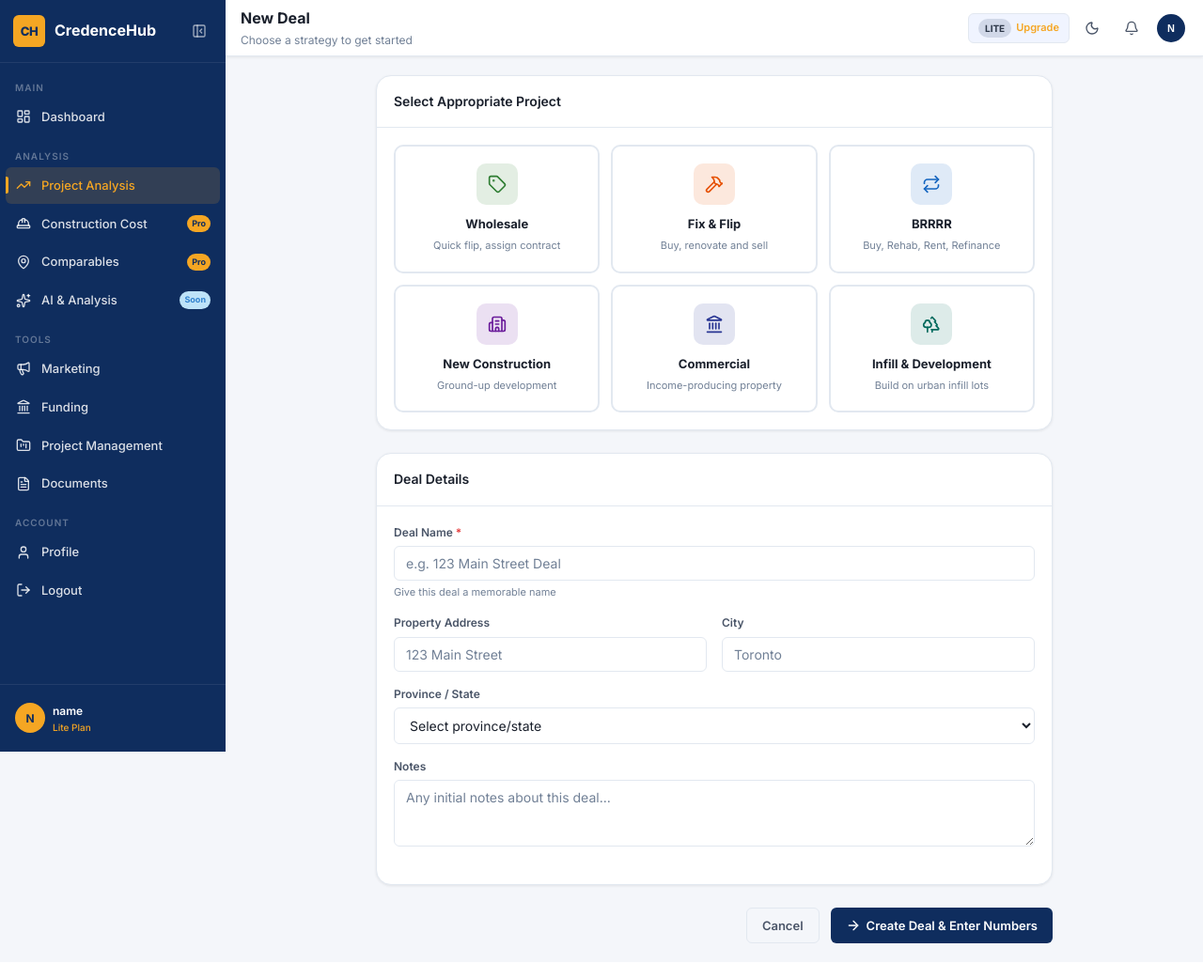
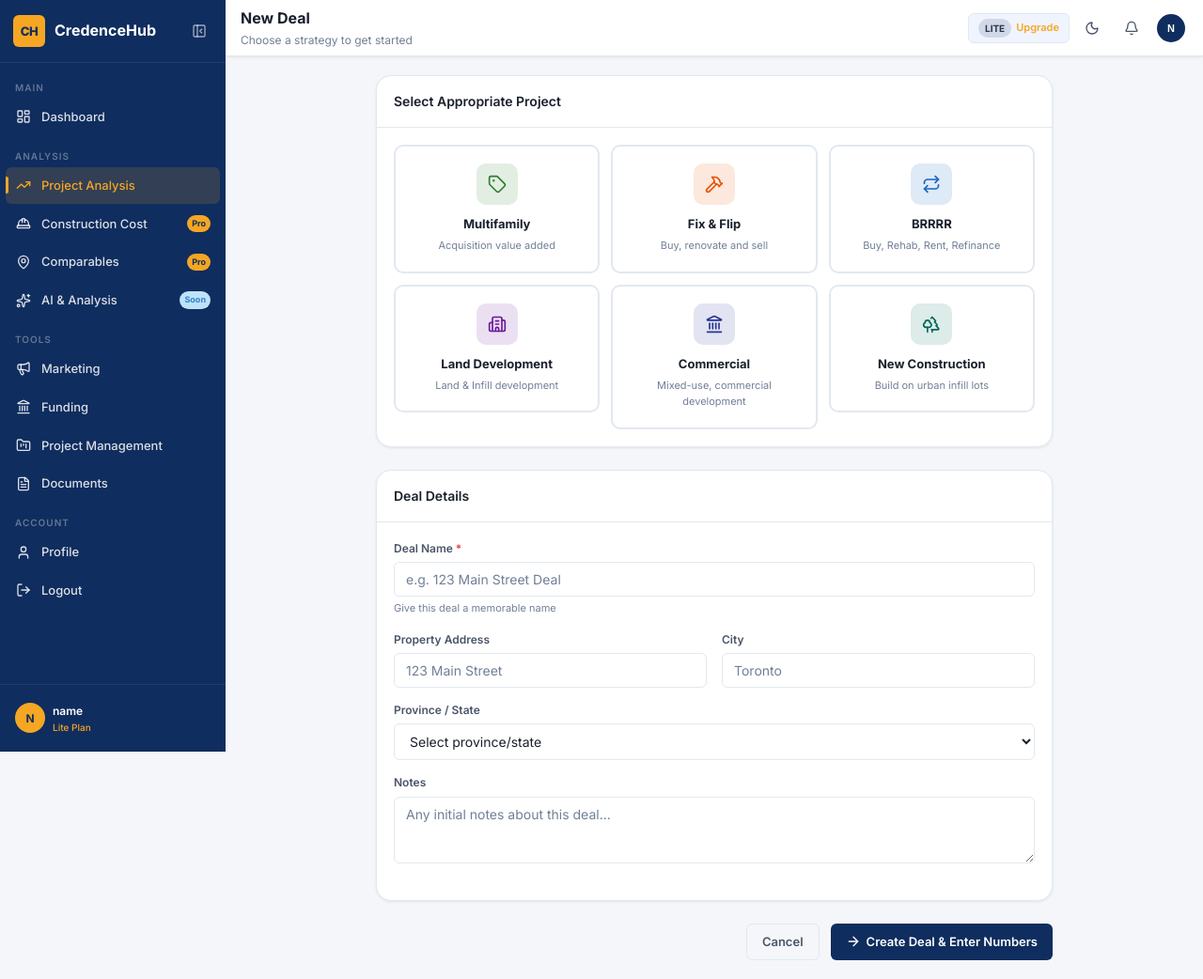
Before and after one commit to TheTechGuyDev/CredenceHub, a Flask app: page /deals/new in a window 1280 px wide. Shown: the whole page at 94% size. Before the commit the page ends 1004 px from the top, so only its background shows below. Run offline with Flask 3, Linux system fonts and the light colour scheme; the visitor is signed in with stand-in values (Sample User, id 1).

Commit message:
Rename strategy display labels: Wholesale->Multifamily, New Construction->Land Development, Infill->New Construction

```diff
--- a/app/templates/dashboard/index.html
+++ b/app/templates/dashboard/index.html
@@ -134,7 +134,7 @@
               </td>
               <td>
                 <span class="badge badge-{{ deal.strategy }}">
-                  {{ deal.strategy.replace('_', ' ').title() }}
+                  {{ {'wholesale':'Multifamily','fix_flip':'Fix & Flip','brrrr':'BRRRR','construction':'Land Development','commercial':'Commercial','infill':'New Construction'}.get(deal.strategy, deal.strategy.replace('_', ' ').title()) }}
                 </span>
               </td>
               <td>
--- a/app/templates/deals/edit.html
+++ b/app/templates/deals/edit.html
@@ -1,6 +1,6 @@
 {% extends "layout.html" %}
 {% block page_title %}{{ deal.name }}{% endblock %}
-{% block page_subtitle %}{{ deal.strategy.replace('_', ' ').title() }} Analysis{% endblock %}
+{% block page_subtitle %}{{ {'wholesale':'Multifamily','fix_flip':'Fix & Flip','brrrr':'BRRRR','construction':'Land Development','commercial':'Commercial','infill':'New Construction'}.get(deal.strategy, deal.strategy.replace('_', ' ').title()) }} Analysis{% endblock %}
 
 {% block content %}
 
@@ -68,7 +68,7 @@
           <div style="border-top:1px solid var(--border-color); margin:16px 0; padding-top:16px;">
             <h4 style="font-size:14px; font-weight:700; color:var(--text-primary); margin-bottom:16px;">
               Financial Inputs —
-              <span style="color:var(--navy);">{{ deal.strategy.replace('_', ' ').title() }}</span>
+              <span style="color:var(--navy);">{{ {'wholesale':'Multifamily','fix_flip':'Fix & Flip','brrrr':'BRRRR','construction':'Land Development','commercial':'Commercial','infill':'New Construction'}.get(deal.strategy, deal.strategy.replace('_', ' ').title()) }}</span>
             </h4>
 
             {% if deal.strategy == 'wholesale' %}
@@ -557,7 +557,7 @@
     <div class="card">
       <div class="card-header">
         <span class="card-title">Results</span>
-        <span class="badge badge-{{ deal.strategy }}">{{ deal.strategy.replace('_', ' ').title() }}</span>
+        <span class="badge badge-{{ deal.strategy }}">{{ {'wholesale':'Multifamily','fix_flip':'Fix & Flip','brrrr':'BRRRR','construction':'Land Development','commercial':'Commercial','infill':'New Construction'}.get(deal.strategy, deal.strategy.replace('_', ' ').title()) }}</span>
       </div>
       <div class="card-body" style="padding:0;">
 
--- a/app/templates/deals/index.html
+++ b/app/templates/deals/index.html
@@ -74,7 +74,7 @@
           </td>
           <td>
             <span class="badge badge-{{ deal.strategy }}">
-              {{ deal.strategy.replace('_', ' ').title() }}
+              {{ {'wholesale':'Multifamily','fix_flip':'Fix & Flip','brrrr':'BRRRR','construction':'Land Development','commercial':'Commercial','infill':'New Construction'}.get(deal.strategy, deal.strategy.replace('_', ' ').title()) }}
             </span>
           </td>
           <td style="font-size:13px; color:var(--text-secondary);">
--- a/app/templates/deals/new.html
+++ b/app/templates/deals/new.html
@@ -25,12 +25,12 @@
         <div style="display:grid; grid-template-columns:repeat(3, 1fr); gap:12px;" id="strategyGrid">
 
           {% for strategy, label, icon, desc, color in [
-            ('wholesale', 'Wholesale', 'tag', 'Quick flip, assign contract', '#2e7d32'),
+            ('wholesale', 'Multifamily', 'tag', 'Acquisition value added', '#2e7d32'),
             ('fix_flip', 'Fix & Flip', 'hammer', 'Buy, renovate and sell', '#e65100'),
             ('brrrr', 'BRRRR', 'repeat', 'Buy, Rehab, Rent, Refinance', '#1565c0'),
-            ('construction', 'New Construction', 'building-2', 'Ground-up development', '#6a1b9a'),
-            ('commercial', 'Commercial', 'landmark', 'Income-producing property', '#283593'),
-            ('infill', 'Infill & Development', 'trees', 'Build on urban infill lots', '#00695c')
+            ('construction', 'Land Development', 'building-2', 'Land & Infill development', '#6a1b9a'),
+            ('commercial', 'Commercial', 'landmark', 'Mixed-use, commercial development', '#283593'),
+            ('infill', 'New Construction', 'trees', 'Build on urban infill lots', '#00695c')
           ] %}
           <label style="cursor:pointer;">
             <input type="radio" name="strategy" value="{{ strategy }}"
```
